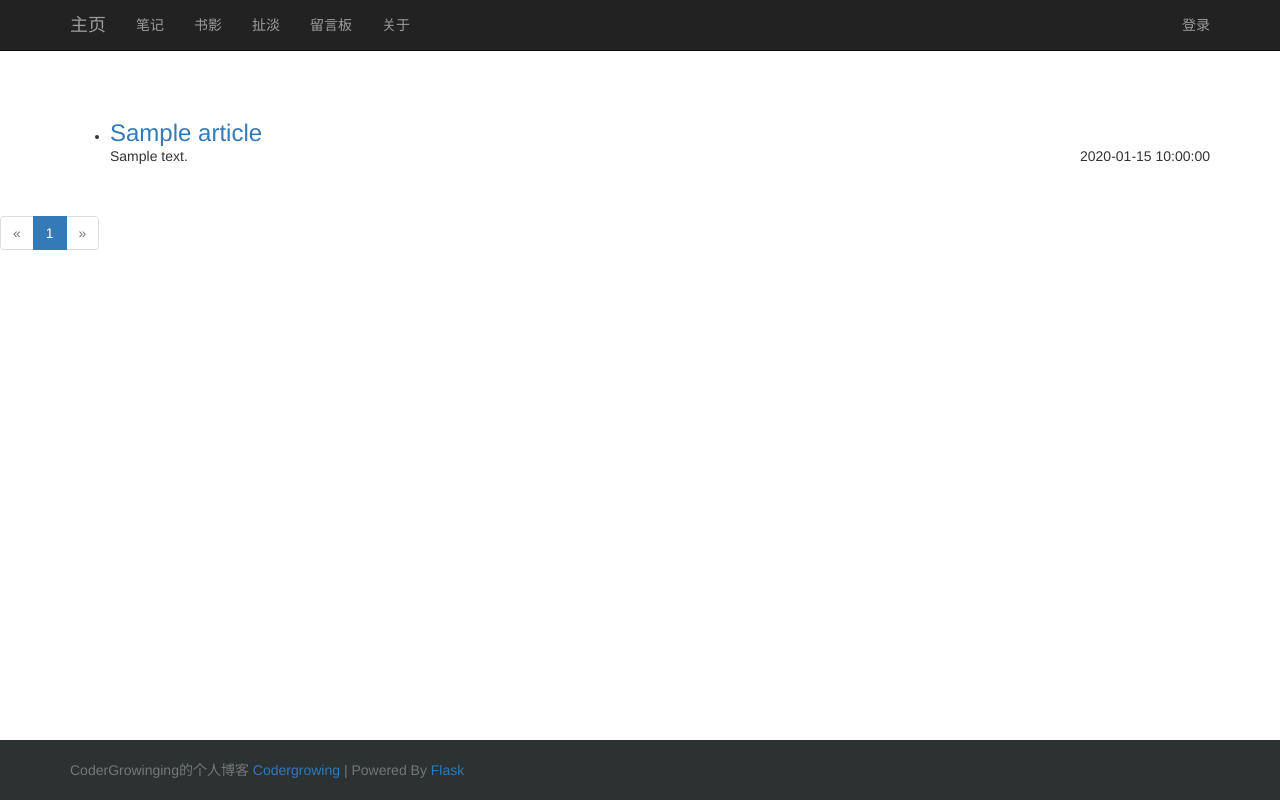
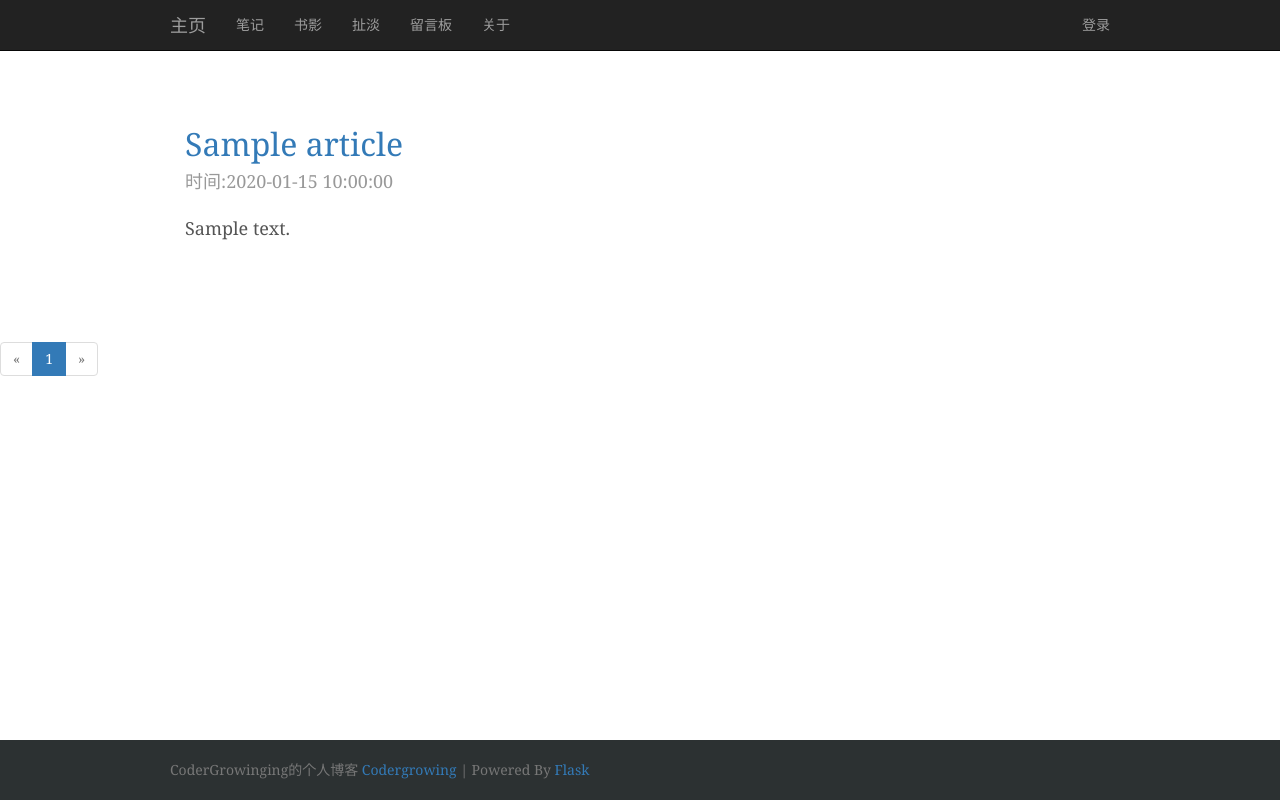
Before and after one commit to CoderGrowing/Blog, a Flask app: page / in a window 1280 px wide. Run offline with Flask 2, Linux system fonts and the light colour scheme; tables that the repository leaves empty hold one stand-in row (values such as "Sample post"); some libraries are stand-ins or nearby versions.

Commit message:
article style

```diff
--- /dev/null
+++ b/app/static/blog.css
@@ -0,0 +1,170 @@
+/*
+ * Globals
+ */
+
+body {
+  font-family: Georgia, "Times New Roman", Times, serif;
+  color: #555;
+}
+
+h1, .h1,
+h2, .h2,
+h3, .h3,
+h4, .h4,
+h5, .h5,
+h6, .h6 {
+  margin-top: 0;
+  font-family: "Helvetica Neue", Helvetica, Arial, sans-serif;
+  font-weight: normal;
+  color: #333;
+}
+
+
+/*
+ * Override Bootstrap's default container.
+ */
+
+@media (min-width: 1200px) {
+  .container {
+    width: 970px;
+  }
+}
+
+
+/*
+ * Masthead for nav
+ */
+
+.blog-masthead {
+  background-color: #428bca;
+  -webkit-box-shadow: inset 0 -2px 5px rgba(0,0,0,.1);
+          box-shadow: inset 0 -2px 5px rgba(0,0,0,.1);
+}
+
+/* Nav links */
+.blog-nav-item {
+  position: relative;
+  display: inline-block;
+  padding: 10px;
+  font-weight: 500;
+  color: #cdddeb;
+}
+.blog-nav-item:hover,
+.blog-nav-item:focus {
+  color: #fff;
+  text-decoration: none;
+}
+
+/* Active state gets a caret at the bottom */
+.blog-nav .active {
+  color: #fff;
+}
+.blog-nav .active:after {
+  position: absolute;
+  bottom: 0;
+  left: 50%;
+  width: 0;
+  height: 0;
+  margin-left: -5px;
+  vertical-align: middle;
+  content: " ";
+  border-right: 5px solid transparent;
+  border-bottom: 5px solid;
+  border-left: 5px solid transparent;
+}
+
+
+/*
+ * Blog name and description
+ */
+
+.blog-header {
+  padding-top: 20px;
+  padding-bottom: 20px;
+}
+.blog-title {
+  margin-top: 30px;
+  margin-bottom: 0;
+  font-size: 60px;
+  font-weight: normal;
+}
+.blog-description {
+  font-size: 20px;
+  color: #999;
+}
+
+
+/*
+ * Main column and sidebar layout
+ */
+
+.blog-main {
+  font-size: 18px;
+  line-height: 1.5;
+}
+
+/* Sidebar modules for boxing content */
+.sidebar-module {
+  padding: 15px;
+  margin: 0 -15px 15px;
+}
+.sidebar-module-inset {
+  padding: 15px;
+  background-color: #f5f5f5;
+  border-radius: 4px;
+}
+.sidebar-module-inset p:last-child,
+.sidebar-module-inset ul:last-child,
+.sidebar-module-inset ol:last-child {
+  margin-bottom: 0;
+}
+
+
+/* Pagination */
+.pager {
+  margin-bottom: 60px;
+  text-align: left;
+}
+.pager > li > a {
+  width: 140px;
+  padding: 10px 20px;
+  text-align: center;
+  border-radius: 30px;
+}
+
+
+/*
+ * Blog posts
+ */
+
+.blog-post {
+  margin-bottom: 60px;
+}
+.blog-post-title {
+  margin-bottom: 5px;
+  font-size: 32px;
+}
+.blog-post-meta {
+  margin-bottom: 20px;
+  color: #999;
+}
+
+
+/*
+ * Footer
+ */
+
+.blog-footer {
+  padding: 40px 0;
+  color: #999;
+  text-align: center;
+  background-color: #f9f9f9;
+  border-top: 1px solid #e5e5e5;
+}
+.blog-footer p:last-child {
+  margin-bottom: 0;
+}
+
+.blog-post .title-link-style{
+  text-decoration: none;
+}
--- a/app/templates/index.html
+++ b/app/templates/index.html
@@ -2,25 +2,32 @@
 {% import "bootstrap/wtf.html" as wtf %}
 {% import "_macros.html" as macros %}
 {% block title %}CoderGrowinging{% endblock %}
+{% block head %}
+{{ super() }}
+    <link rel="stylesheet" href="{{ url_for("static", filename="blog.css") }}">
+{% endblock %}
 
 {% block content %}
 {{ super() }}
+
 <div class="container">
-<ul>
+<div class="col-sm-8 blog-main">
+<div class="blog-post">
+{#标题#}
+<div>
     {% for post in posts %}
-<li>
-    <a href="{{ url_for('.article', id=post.id) }}" style="text-decoration: none"><h3 style="display: inline">{{ post.heading }}</h3></a>
-    <div class="post-body">
-    <div class="post-date" style="float: right;">{{ post.timestamp}}</div>
+        <a href="{{ url_for('.article', id=post.id) }}" class="blog-post-title title-link-style">{{ post.heading }}</a>
+        <p class="blog-post-meta">时间:{{ post.timestamp}}</p>
         {% if post.body_html %}
             {{ post.body_html | safe }}
         {% else %}
             {{ post.body }}
         {% endif %}
+    {% endfor %}
+
 </div>
-</li>
-{% endfor %}
-</ul>
+</div>
+</div>
 </div>
 {% if pagination %}
 <div class="pagination">
--- a/app/templates/write-article.html
+++ b/app/templates/write-article.html
@@ -13,6 +13,7 @@
     <div class="container-fluid">
     {% include "_admin-nav.html" %}
     <div class="col-sm-9 col-sm-offset-3 col-md-10 col-md-offset-2 main">
+        <h3 class="page-header">写点什么呢？</h3>
         <form method="POST" action="{{ url_for('main.write_article') }}">
         <input type="text" name="heading" class="form-control" placeholder="标题">
         <textarea id="clear" name="article" placeholder="正文" class="form-control"></textarea>
```
Also changed, not shown: app/templates/article.html (+18 -11 lines). Lines whose indentation alone changed are shown as unchanged.
